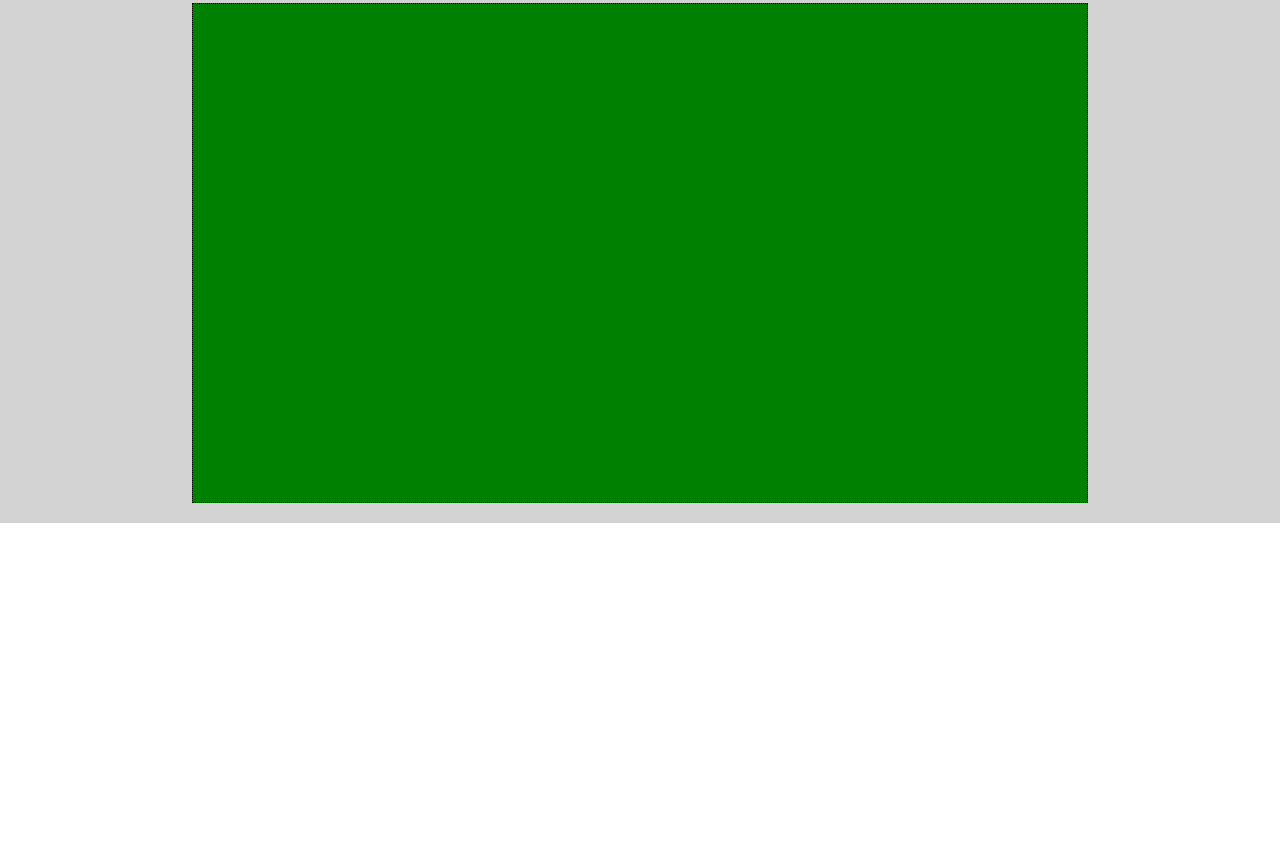
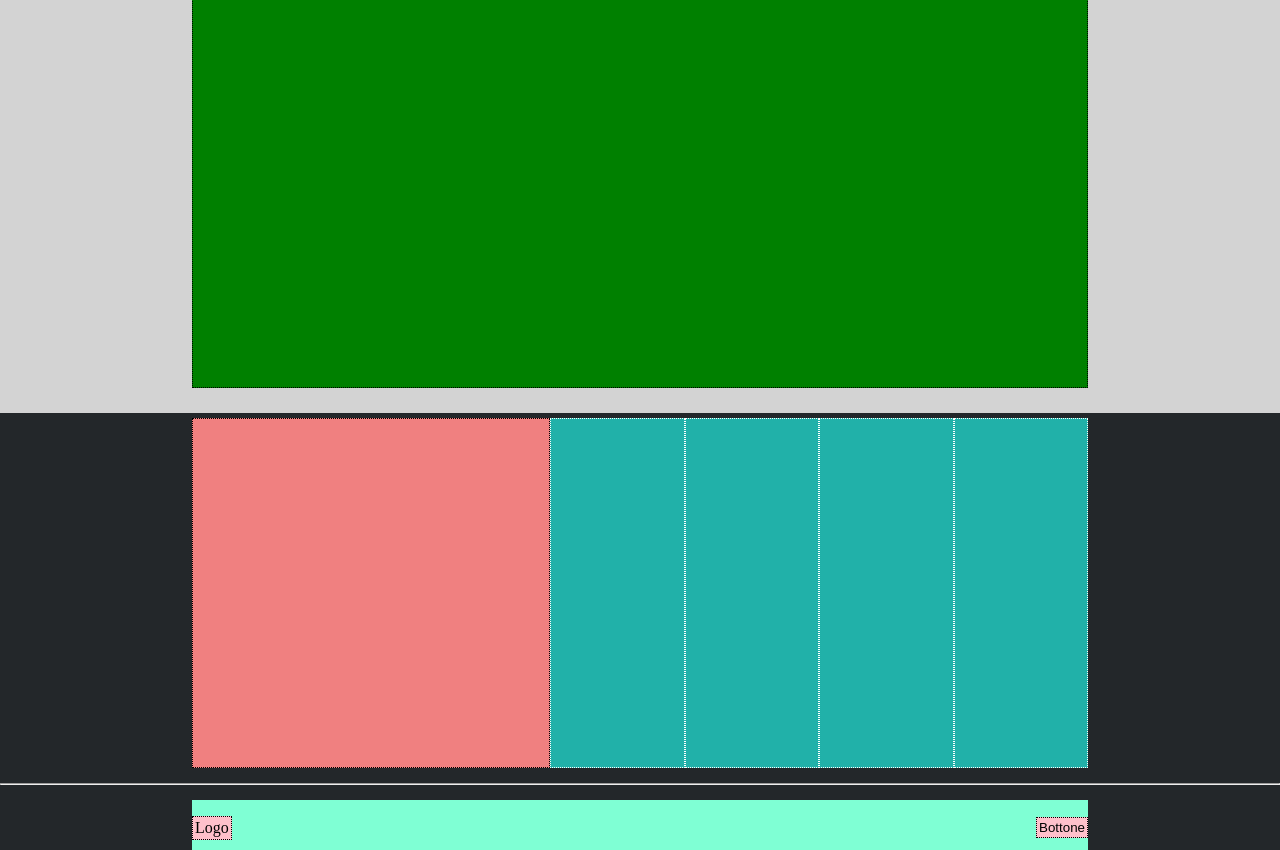
Before and after one commit to NicolaVerlato/htmlcss-struttura-discord, a plain HTML site: page index.html in a window 1280 px wide. Shown: the part 1537-2387 px from the top of the page. Before the commit the page ends 2060 px from the top, so only its background shows below. Drawn offline with Linux system fonts and the light colour scheme.

Commit message:
footer done

```diff
--- a/css/style.css
+++ b/css/style.css
@@ -69,23 +69,21 @@ nav{
 section:nth-child(even){
     background-color: lightgray;
 }
-
-
 .section-content{
     display: flex;
     align-items: center;
-    padding: 20px 0;
+    padding: 25px 0;
 }
 
 .main-content{
     width: 60%;
-    height: 350px;
+    height: 300px;
     background-color: #1e90ff;
     border: 1px dotted black;
 }
 aside{
     width: 40%;
-    height: 350px;
+    height: 300px;
     background-color: #ffc0ca;
     border: 1px dotted black;
 }
@@ -95,3 +93,49 @@ aside{
     width: 100%;
     height: 500px;
 }
+
+/* footer */
+footer{
+    background-color: #23272a;
+}
+
+/* footer top */
+.footer-top{
+    display: flex;
+    align-items: center;
+    padding-top: 5px;
+    padding-bottom: 15px;
+}
+.footer-left-content{
+    width: 40%;
+    height: 350px;
+    background-color: #f08080;
+    border: 1px dotted black;
+}
+.footer-right-content{
+    width: 15%;
+    height: 350px;
+    background-color: #21b1a9;
+    border: 1px dotted white;
+}
+hr{
+    color: white;
+}
+/* footer bottom */
+.footer-bottom{
+    display: flex;
+    justify-content: space-between;
+    align-items: center;
+    padding-top: 5px;
+    background-color: aquamarine;
+    margin-top: 15px;
+
+    /* test */
+    height: 50px;
+}
+
+.logo-footer, button{
+    background-color: pink;
+    border: 1px dotted black;
+    padding: 2px 2px;
+}
--- a/index.html
+++ b/index.html
@@ -124,5 +124,41 @@
                 </div>
             </section>
         </main>
+
+        <!-- footer -->
+        <footer>
+
+            <div class="container">
+                <!-- footer top -->
+                <div class="footer-top">
+                    <div class="footer-left-content">
+
+                    </div>
+                    <div class="footer-right-content">
+
+                    </div>
+                    <div class="footer-right-content">
+
+                    </div>
+                    <div class="footer-right-content">
+
+                    </div>
+                    <div class="footer-right-content">
+
+                    </div>
+                </div>
+            </div>
+                <hr>
+
+            <div class="container">
+                <!-- footer bottom -->
+                <div class="footer-bottom">
+                    <div class="logo-footer">Logo</div>
+
+                    <button>Bottone</button>
+                </div>
+            </div>
+
+        </footer>
 </body>
 </html>
```
